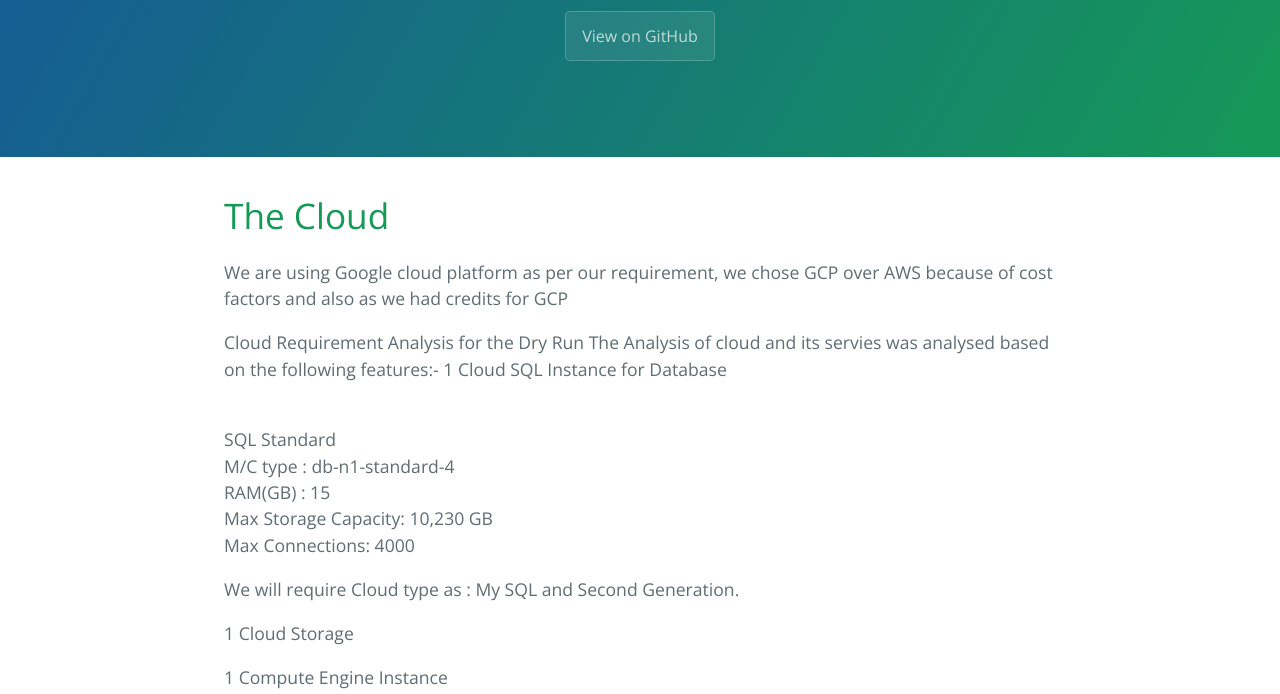
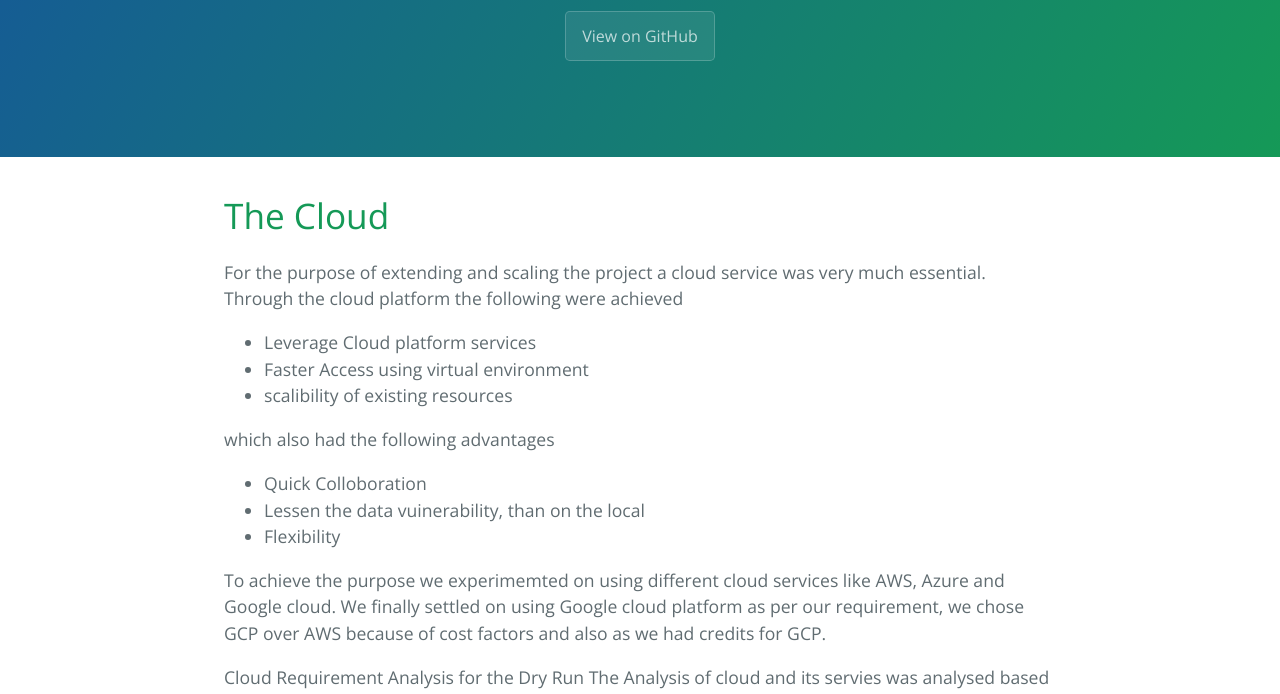
Before and after one commit to Sindhurakolli/DMDD_portfolio, a Jekyll site: the page built from cloud.md, in a window 1280 px wide and 1400 px high, scrolled down 226 px. Shown: the top 694 px of the window. Built offline with Jekyll 4.4.1, drawn with Linux system fonts in a browser that asks for light colours; our own code applies the rules of GitHub Pages for plain Markdown files; some of the changed text lies outside the part shown.

Commit message:
Update cloud.md

```diff
--- a/cloud.md
+++ b/cloud.md
@@ -7,8 +7,17 @@ layout: default
 
 # The Cloud
 
+For the purpose of extending and scaling the project a cloud service was very much essential. Through the cloud platform the following were achieved
+- Leverage Cloud platform services
+- Faster Access using virtual environment
+- scalibility of existing resources
 
-We are using Google cloud platform as per our requirement, we chose GCP over AWS because of cost factors and also as we had credits for GCP
+which also had the following advantages
+- Quick Colloboration
+- Lessen the data vuinerability, than on the local
+- Flexibility
+
+To achieve the purpose we experimemted on using different cloud services like AWS, Azure and Google cloud. We finally settled on using  Google cloud platform as per our requirement, we chose GCP over AWS because of cost factors and also as we had credits for GCP.
 
 Cloud  Requirement Analysis for the Dry Run
 The Analysis of cloud and its servies was analysed based on the following features:-
@@ -19,6 +28,30 @@ The Analysis of cloud and its servies was analysed based on the following featur
 <br> RAM(GB) : 15
 <br> Max Storage Capacity: 10,230 GB
 <br> Max Connections: 4000
+
+To accomplish the task the following services were to be setup in the cloud environment
+
+### IAM Role
+
+In this service the responsibilities were assigned to the users based on the roles and the the purpose the user is accessing the cloud service. There are three types of roles which are a collection of permissions we  can impose on a user. The following are the roles
+- Primitive roles: Owner, Editor, Viewer
+- Predifined roles: Pub/ Sub Publisher
+- Custom roles
+
+<screen shot>
+
+### Cloud Storage
+
+In the Google cloud platform, buckets are created to hold objects. To meet the requirement of this project, a bucket named Capsule-networks-project was created to store all the images which were created using Maya. The bucket has folders which the category and subcategory in the way they are stored in the drive
+
+[Drive Link](https://drive.google.com/drive/u/1/folders/1c7wjh__WL8cVYCPE3ebdM8oSq1riKts6)
+
+![Octocat](https://raw.githubusercontent.com/Preethamalladu/DMDD-Presentation/master/image2.png)
+![Octocat](https://raw.githubusercontent.com/Preethamalladu/DMDD-Presentation/master/image5.png)
+
+### Google SQL
+
+For integrating the sql in the cloud a sql servivce was established which is also used for the website.
 
 We will require Cloud type as : My SQL and Second Generation.
 
```
Also changed, not shown: other parts of cloud.md (+1 -5 lines).
